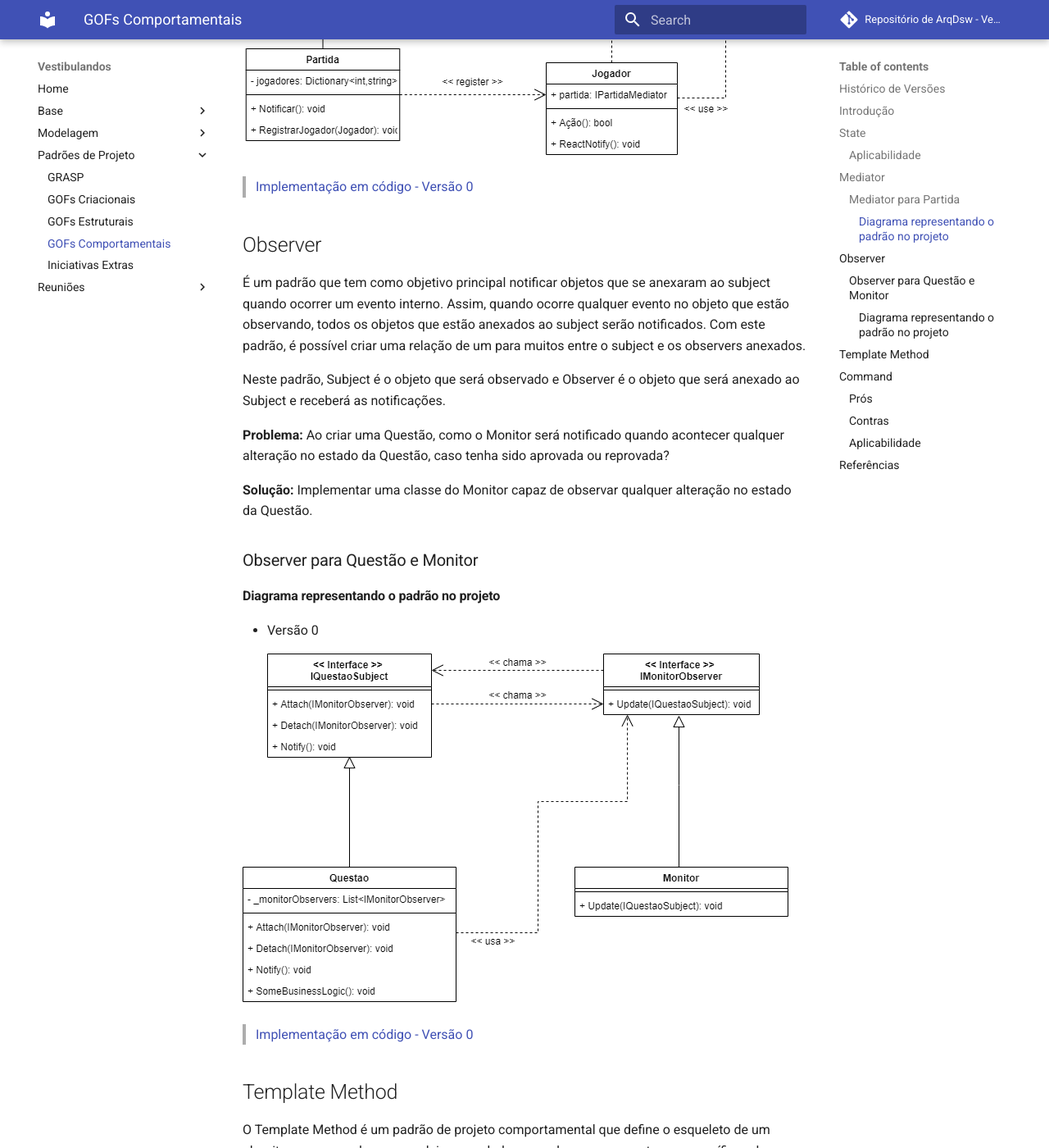
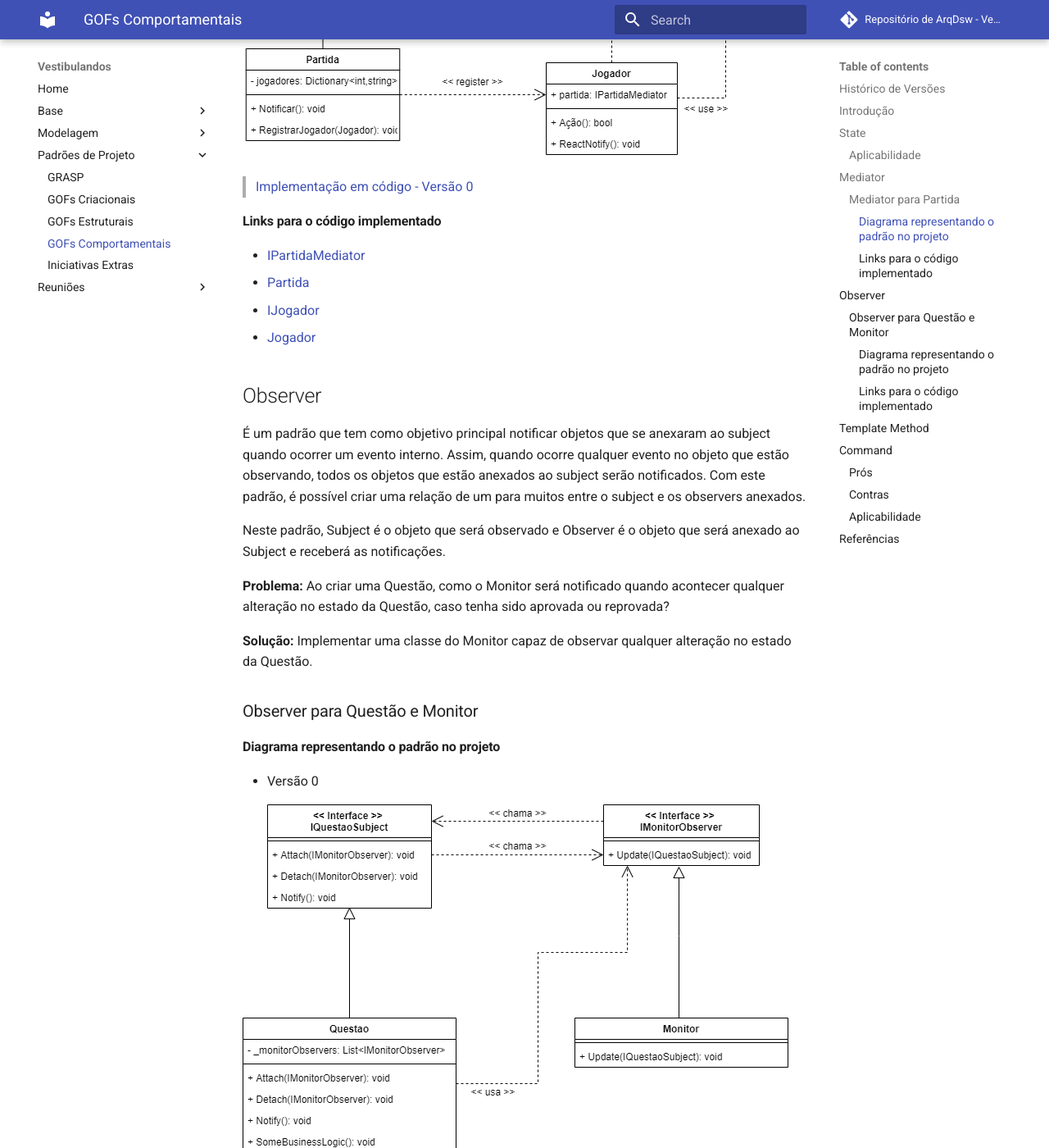
Before and after one commit to UnBArqDsw/2020.1_G4_Vestibulandos, an MkDocs documentation site: the page built from docs/padroes_de_projeto/gofs_comportamentais.md, in a window 1280 px wide and 1400 px high, scrolled down 2227 px. Shown: the whole window at 82% size. Built offline with MkDocs 1.6.1 and Material for MkDocs 9.7.7, drawn with Linux system fonts in a browser that asks for light colours; comment, search, counter and statistics services are not loaded; some of the changed text lies outside the part shown.

Commit message:
Adicionado links para o código dos padrões mediator e observer

```diff
--- a/docs/padroes_de_projeto/gofs_comportamentais.md
+++ b/docs/padroes_de_projeto/gofs_comportamentais.md
@@ -48,6 +48,13 @@
 
 > [Implementação em código - Versão 0](./codigos/mediator_partida_codigo_v0.md)
 
+#### Links para o código implementado
+- [IPartidaMediator](https://github.com/UnBArqDsw/2020.1_G4_Vestibulandos_Backend/blob/master/GameServer/Interfaces/IPartidaMediator.cs)
+- [Partida](https://github.com/UnBArqDsw/2020.1_G4_Vestibulandos_Backend/blob/master/GameServer/Entities/Partida.cs)
+- [IJogador](https://github.com/UnBArqDsw/2020.1_G4_Vestibulandos_Backend/blob/master/GameServer/Interfaces/IJogador.cs)
+- [Jogador](https://github.com/UnBArqDsw/2020.1_G4_Vestibulandos_Backend/blob/master/GameServer/Entities/Jogador.cs)
+
+
 
 ## Observer
 É um padrão que tem como objetivo principal notificar objetos que se anexaram ao subject quando ocorrer um evento interno. Assim, quando ocorre qualquer evento no objeto que estão observando, todos os objetos que estão anexados ao subject serão notificados. Com este padrão, é possível criar uma relação de um para muitos entre o subject e os observers anexados.
@@ -65,6 +72,13 @@
 ![MediatorPartidaDiagrama](../img/diagramas/observer_pattern_questao_v0.png)
 
 > [Implementação em código - Versão 0](./codigos/observer_questao_codigo_v0.md)
+
+#### Links para o código implementado
+
+- [IQuestaoSubject](https://github.com/UnBArqDsw/2020.1_G4_Vestibulandos_Backend/blob/master/GameServer/Interfaces/IQuestaoSubject.cs)
+- [Questao](https://github.com/UnBArqDsw/2020.1_G4_Vestibulandos_Backend/blob/master/GameServer/Entities/Questao.cs)
+- [IMonitorObserver](https://github.com/UnBArqDsw/2020.1_G4_Vestibulandos_Backend/blob/master/GameServer/Interfaces/IMonitorObserver.cs)
+- [Monitor](https://github.com/UnBArqDsw/2020.1_G4_Vestibulandos_Backend/blob/master/GameServer/Entities/Monitor.cs)
 
 
 ## Template Method
```
